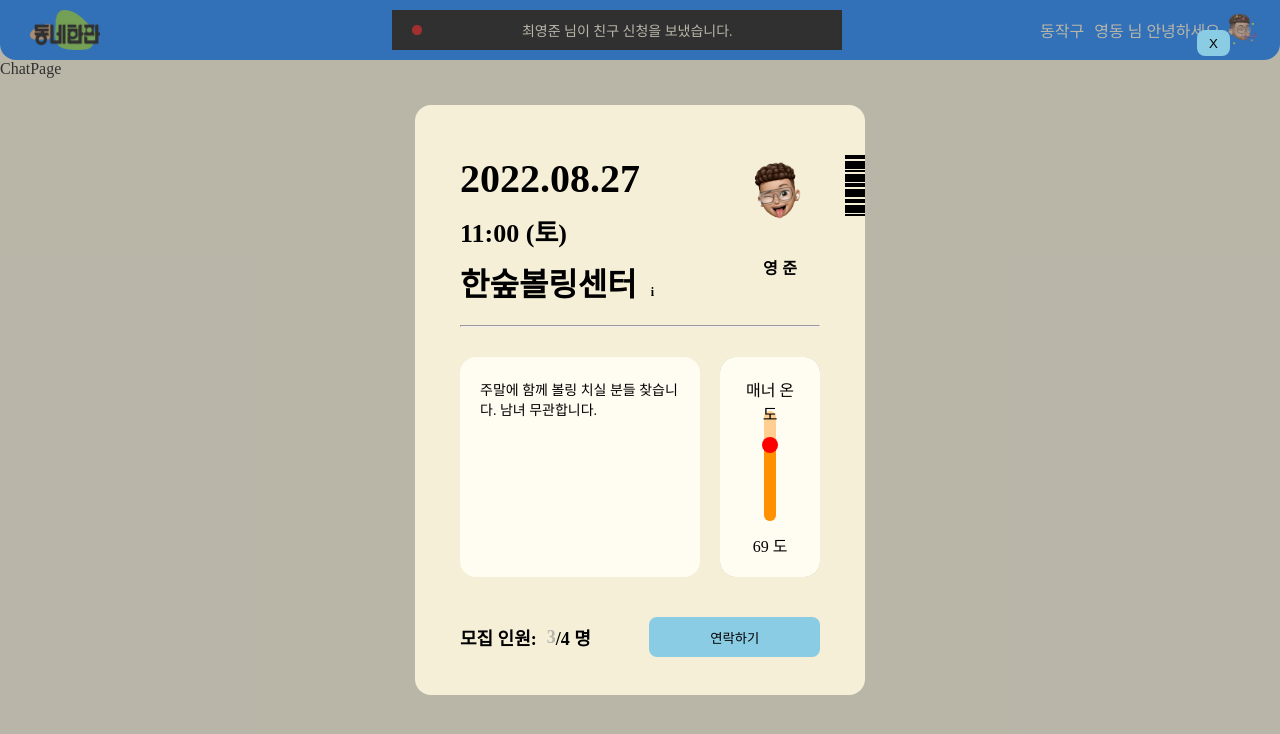
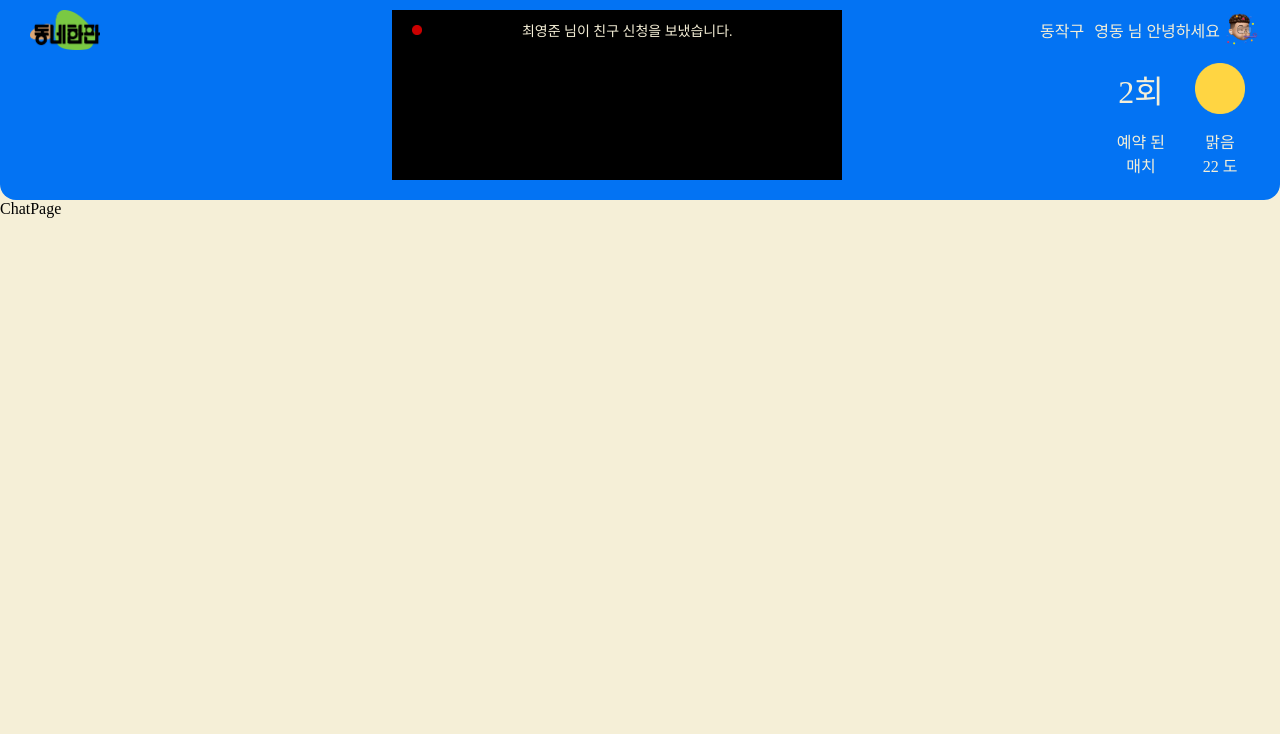
Before and after one commit to dongne-hanpan/FE, a React (Create React App) app: page /chat in a window 1280 px wide. Shown: the top 734 px of the page. Built offline with nearby package versions, Linux system fonts and the light colour scheme.

Commit message:
FEAT: #14 Connect UserWatch with ModalTemplate and MyPage with App
새롭게 생성한 UserWrite, MyPage 각 부모 컴포넌트에 연결

```diff
--- a/src/App.js
+++ b/src/App.js
@@ -2,7 +2,7 @@
 import { BrowserRouter as Router, Routes, Route } from 'react-router-dom'
 import Header from './components/univ/Header';
 import IndexPage from './pages/IndexPage'
-import Register from './pages/Register';
+import MyPage from './pages/MyPage';
 import SportsPage from './pages/SportsPage';
 import ChatPage from './pages/ChatPage';
 import ModalTemplate from './components/y_modal/ModalTemplate';
@@ -15,10 +15,11 @@
         <Header />
         <Routes>
           <Route path='/' element={<IndexPage />} />
+          <Route path='/mypage' element={<MyPage />} />
           <Route path='/:sports' element={<SportsPage />} />
           <Route path='/chat' element={<ChatPage />} />
         </Routes>
-        <ModalTemplate />
+        {/* <ModalTemplate /> */}
       </Router>
     </div>
   );
--- a/src/components/y_modal/ModalTemplate.js
+++ b/src/components/y_modal/ModalTemplate.js
@@ -6,6 +6,7 @@
 import Signup from '../y_login/Signup';
 import MatchWrite from './MatchWrite';
 import MatchWatch from './MatchWatch';
+import UserWatch from './UserWatch';
 
 
 const ModalTemplate = () => {
@@ -20,7 +21,8 @@
         {/* <Signup /> */}
         {/* <Login /> */}
         {/* <MatchWrite /> */}
-        <MatchWatch />
+        {/* <MatchWatch /> */}
+        <UserWatch />
       </ModalSection>
     </ModalComp>
   )
```
